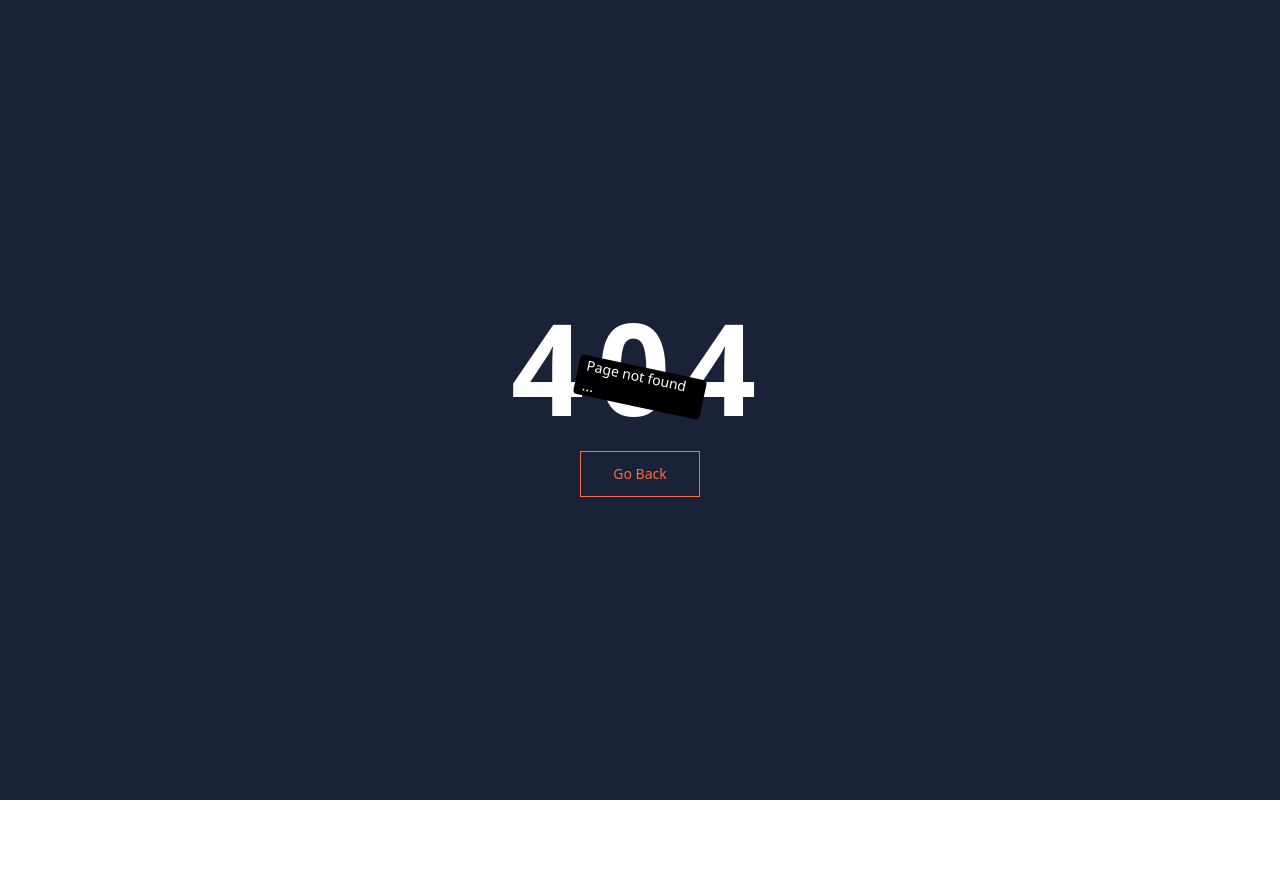
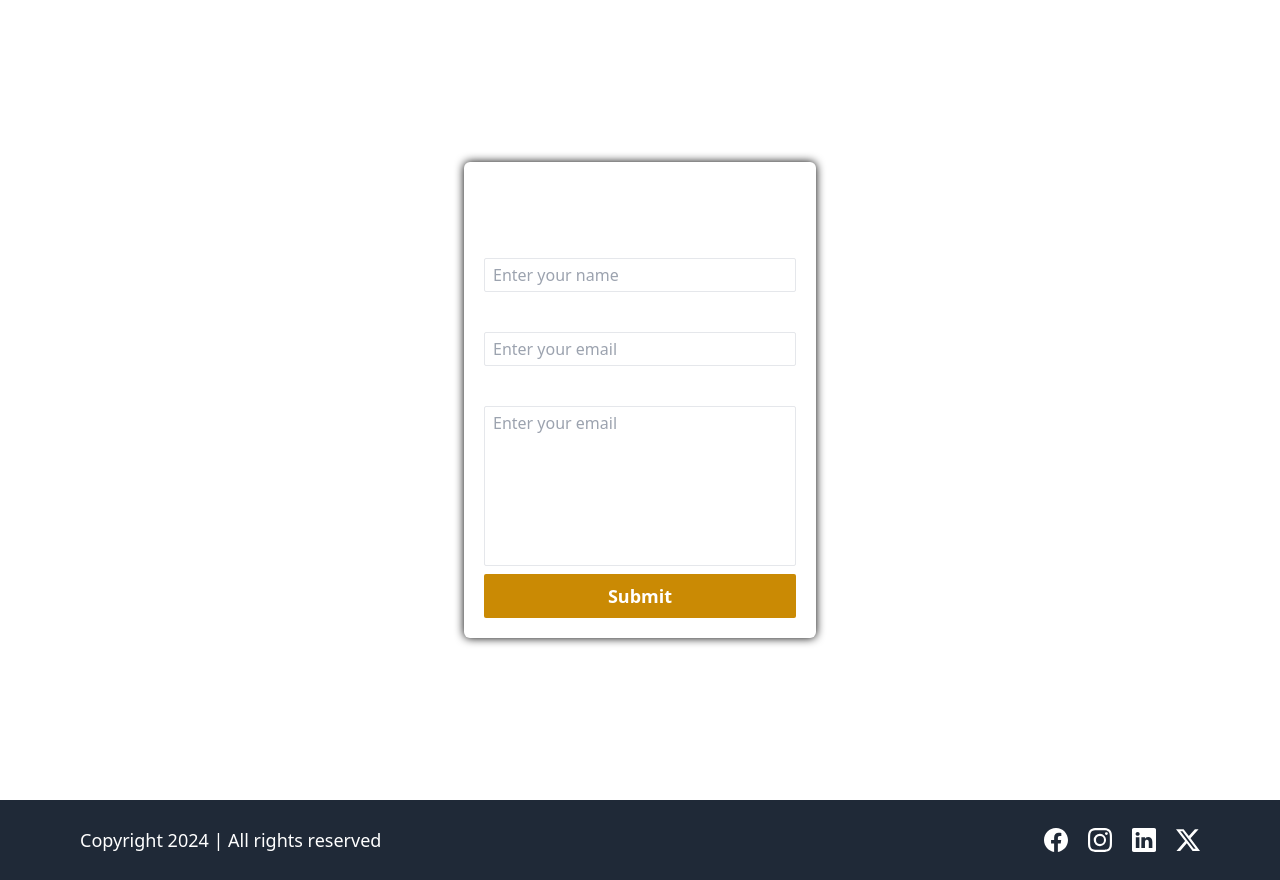
Before and after one commit to Devyansh-Solanki-63/lms-frontend, a React (Vite) app: page /contact in a window 1280 px wide. Before the commit this address had no page. Before the commit the page ends 800 px from the top, so only its background shows below. Built offline with nearby package versions, Linux system fonts and the light colour scheme.

Commit message:
contact page added

```diff
--- a/src/App.jsx
+++ b/src/App.jsx
@@ -8,6 +8,7 @@ import NotFound from './Pages/NotFound'
 import SignUp from './Pages/SignUp'
 import Login from './Pages/Login'
 import CourseList from './Pages/Course/CourseList'
+import Contact from './Pages/Contact'
 
 function App() {
   return (
@@ -15,6 +16,7 @@ function App() {
       <Routes>
         <Route path="/" element={<HomePage />}></Route>
         <Route path="/about" element={<AboutUs />}></Route>
+        <Route path="/contact" element={<Contact />}></Route>
         <Route path="/signup" element={<SignUp />}></Route>
         <Route path="/login" element={<Login />}></Route>
 
--- /dev/null
+++ b/src/Pages/Contact.jsx
@@ -0,0 +1,112 @@
+import { useState } from "react";
+import { toast } from "react-hot-toast";
+
+import axiosInstance from "../Helpers/axiosInstance";
+import { isEmail } from "../Helpers/regexMatcher";
+import HomeLayout from "../Layouts/HomeLayout";
+
+const Contact = () => {
+
+    const [userInput, setUserInput] = useState({
+        name: "",
+        email: "",
+        message: ""
+    })
+
+    const handleInputChange = (e) => {
+        const {name, value} = e.target;
+        setUserInput({
+            ...userInput,
+            [name]: value
+        })
+    }
+
+    const onFormSubmit = async (e) => {
+        e.preventDefault();
+        if(!userInput.email || !userInput.name || !userInput.message) {
+            toast.error("All fields are mandatory");
+            return;
+        }
+
+        if(!isEmail(userInput.email)) {
+            toast.error("Invalid email");
+            return;
+        }
+
+        try {
+            const response = axiosInstance.post("/contact", userInput);
+            toast.promise(response, {
+                loading: "Submitting your message...",
+                success: "Message sent successfully",
+                error: "Failed to send the message"
+            });
+            const contactResponse = await response;
+            console.log(contactResponse)
+            if(contactResponse?.data?.success) {
+                setUserInput({
+                    name: "",
+                    email: "",
+                    message: "",
+                });
+            }
+        } catch (err) {
+            toast.error("Operation failed!")
+        }
+    }
+
+    return (
+        <HomeLayout>
+            <div className="flex items-center justify-center h-[100vh]">
+                <form className="flex flex-col items-center justify-center gap-2 p-5 rounded-md text-white shadow-[0_0_10px_black] w-[22rem]"
+                    noValidate
+                    onSubmit={onFormSubmit}
+                >
+                    <h1 className="text-3xl font-semibold">Contact Form</h1>
+
+                    <div className="flex flex-col w-full gap-1">
+                        <label htmlFor="name" className="text-xl font-semibold">Name</label>
+                        <input className="bg-transparent border px-2 py-1 rounded-sm"
+                            id="name"
+                            type="text"
+                            name="name"
+                            placeholder="Enter your name"
+                            onChange={handleInputChange}
+                            value={userInput.name}
+                        />
+                    </div>
+
+                    <div className="flex flex-col w-full gap-1">
+                        <label htmlFor="email" className="text-xl font-semibold">Email</label>
+                        <input className="bg-transparent border px-2 py-1 rounded-sm"
+                            id="email"
+                            type="email"
+                            name="email"
+                            placeholder="Enter your email"
+                            onChange={handleInputChange}
+                            value={userInput.email}
+                        />
+                    </div>
+
+                    <div className="flex flex-col w-full gap-1">
+                        <label htmlFor="message" className="text-xl font-semibold">Message</label>
+                        <textarea className="bg-transparent border px-2 py-1 rounded-sm resize-none h-40"
+                            id="message"
+                            name="message"
+                            placeholder="Enter your email"
+                            onChange={handleInputChange}
+                            value={userInput.message}
+                        />
+                    </div>
+
+                    <button type="submit"
+                        className="w-full bg-yellow-600 hover:bg-yellow-500 transition-all ease-in-out duration-300 rounded-sm py-2 font-semibold text-lg cursor-pointer"
+                    >
+                        Submit
+                    </button>
+                </form>
+            </div>
+        </HomeLayout>
+    )
+}
+
+export default Contact
--- a/src/Redux/Slices/CourseSlice.js
+++ b/src/Redux/Slices/CourseSlice.js
@@ -1,4 +1,5 @@
 import { createAsyncThunk, createSlice } from "@reduxjs/toolkit"
+import { toast } from "react-hot-toast";
 import axiosInstance from "../../Helpers/axiosInstance";
 
 const initialState = {
@@ -26,7 +27,7 @@ const courseSlice = createSlice({
     extraReducers: (builder) => {
         builder.addCase(getAllCourses.fulfilled, (state, action) => {
             if(action.payload) {
-                state.courseData = [...action.payload]
+                state.courseData = action.payload
             }
         })
     }
--- a/src/components/CourseCard.jsx
+++ b/src/components/CourseCard.jsx
@@ -11,7 +11,7 @@ const CourseCard = ({data}) => {
             className="text-white w-[22rem] h-[430px] shadow-lg rounded-lg cursor-pointer group overflow-hidden bg-zinc-700">
             <div className="overflow-hidden">
                 <img
-                    className="h-48 w-full rounded-tl-lg rounded-tr-lg group-hover:scale=[1,2] transition-all ease-in-out diration-300"
+                    className="h-48 w-full rounded-tl-lg rounded-tr-lg group-hover:scale=[1,2] transition-all ease-in-out duration-300"
                     src={data?.thumbnail?.secure_url}
                     alt="course thumbnail"
                 />
```
